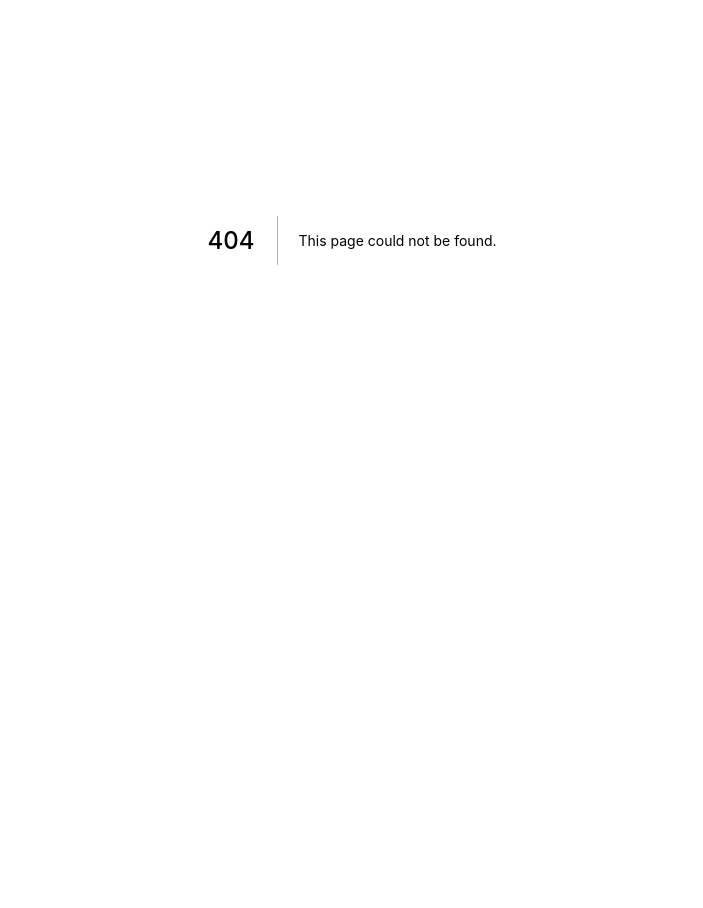
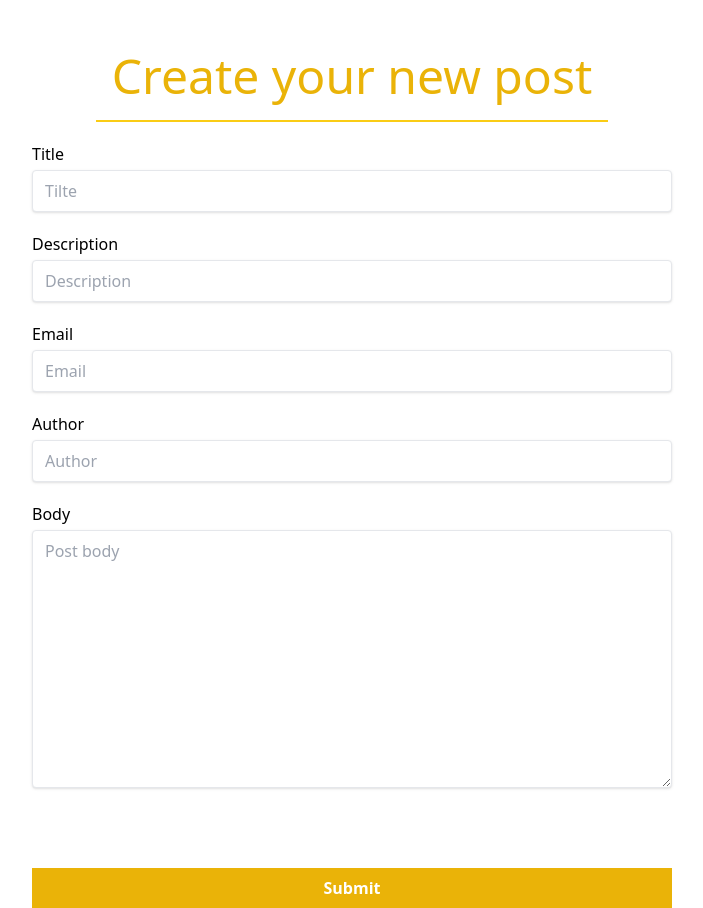
Before and after one commit to jensengbg-michele-carmagnani/medium, a Next.js app: page /createPost in a window 1280 px wide. Before the commit this address had no page. Shown: the part 160-1068 px from the top of the page, without its empty margins (288-991 px from the left). Before the commit the page ends 800 px from the top, so only its background shows below. Built offline with nearby package versions, Linux system fonts and the light colour scheme; no server answers.

Commit message:
working for creating a new Post

```diff
--- a/components/Header.tsx
+++ b/components/Header.tsx
@@ -4,7 +4,7 @@ import { useSession, signIn, signOut, getProviders } from 'next-auth/react';
 
 const Header = () => {
   const { data: session } = useSession();
-  console.log(session);
+
   return (
     <header className="flex justify-between p-5 max-w-7xl ">
       <div className="flex items-center  space-x-5">
--- /dev/null
+++ b/pages/api/createPost.ts
@@ -0,0 +1,37 @@
+// Next.js API route support: https://nextjs.org/docs/api-routes/introduction
+import type { NextApiRequest, NextApiResponse } from 'next';
+
+import sanityClient from '@sanity/client'
+
+const config = {
+  dataset: process.env.NEXT_PUBLIC_SANITY_DATASET || 'production',
+  projectId: process.env.NEXT_PUBLIC_SANITY_PROJECT_ID,
+  useCdn: process.env.NODE_ENV === 'production',
+  token: process.env.SANITY_API_TOKEN,
+};
+
+const client = sanityClient(config);
+
+export default async function createPost(
+  req: NextApiRequest,
+  res: NextApiResponse
+) {
+  const { title, description, email, author, post } = JSON.parse(req.body);
+  console.log('createPost',JSON.parse(req.body))
+  try {
+
+    await client.create({
+      _type: 'document',
+
+      title,
+      description,
+      author,
+      email,
+      post,
+    });
+  } catch (error) {
+    res.status(500).json({ message: `We couldn't create a comment'`, error });
+  }
+  console.log('Comment created');
+  res.status(200).json({ message: 'Comment submitted' });
+}
--- a/pages/create-post/index.tsx
+++ /dev/null
@@ -1,7 +0,0 @@
-import React from 'react';
-
-const index = () => {
-  return <div>create post </div>;
-};
-
-export default index;
--- /dev/null
+++ b/pages/createPost/index.tsx
@@ -0,0 +1,111 @@
+import React, { useState } from 'react';
+import Header from '../../components/Header';
+import { useForm, SubmitHandler } from 'react-hook-form';
+
+interface IFormInput {
+  title: string;
+  description: string;
+  email: string;
+  author: string;
+  post: string;
+}
+const index = () => {
+  const {
+    register,
+    handleSubmit,
+    formState: { errors },
+  } = useForm<IFormInput>();
+  const [submitted, setSubmitted] = useState(true);
+
+  const onSubmit: SubmitHandler<IFormInput> = async (data) => {
+    console.log(data)
+    fetch('/api/createPost', {
+      method: 'POST',
+      body: JSON.stringify(data),
+    })
+      .then((response) => (console.log(response), setSubmitted(true)))
+      .catch((error: any) => (console.log(error), setSubmitted(false)));
+  };
+  return (
+    <main className="max-w-7xl  h-screen  mx-auto  ">
+      <Header />
+      <form
+        onSubmit={handleSubmit(onSubmit)}
+        className=" mx-auto h-full justify-center w-1/2 pt-10  "
+      >
+        <h1 className="text-center text-5xl text-yellow-500">
+          Create your new post
+        </h1>
+        <hr className="max-w-lg my-5 mx-auto border border-yellow-400" />
+
+        <label htmlFor="" className="block mb-5" />
+        <span>Title</span>
+        <input
+          {...register('title', { required: true })}
+          type="text"
+          placeholder="Tilte"
+          className="shadow border rounded py-2 px-3 form-input mt-1 block w-full ring-yellow-500 outline-none focus:ring"
+        />
+
+        <label htmlFor="" className="block mb-5" />
+        <span>Description</span>
+        <input
+          {...register('description', { required: true })}
+          type="text"
+          placeholder="Description"
+          className="shadow border rounded py-2 px-3 form-input mt-1 block w-full ring-yellow-500 outline-none focus:ring"
+        />
+        <label htmlFor="" className="block mb-5" />
+        <span>Email</span>
+        <input
+          {...register('email', { required: true })}
+          type="text"
+          placeholder="Email"
+          className="shadow border rounded py-2 px-3 form-input mt-1 block w-full ring-yellow-500 outline-none focus:ring"
+        />
+
+        <label htmlFor="" className="block mb-5" />
+        <span>Author</span>
+        <input
+          {...register('author', { required: true })}
+          type="text"
+          placeholder="Author"
+          className="shadow border rounded py-2 px-3 form-input mt-1 block w-full ring-yellow-500 outline-none focus:ring"
+        />
+
+        <label htmlFor="" className="block mb-5" />
+        <span>Body</span>
+        <textarea
+          {...register('post', { required: true })}
+          rows={10}
+          placeholder="Post body"
+          className='shadow border rounded py-2 px-3 form-input mt-1 block w-full ring-yellow-500 outline-none focus:ring"'
+        />
+        <div className="flex flex-col p-5">
+          {errors.title && (
+            <p className="text-red-500">- The title is required! </p>
+          )}
+          {errors.email && (
+            <p className="text-red-500">- The email is required! </p>
+          )}
+          {errors.post && (
+            <p className="text-red-500">- The body-post is required! </p>
+          )}
+          {errors.description && (
+            <p className="text-red-500">- The description is required! </p>
+          )}
+          {errors.author && (
+            <p className="text-red-500">- The author is required! </p>
+          )}
+        </div>
+        <input
+          type="submit"
+          className="w-full mt-10 shodow bg-yellow-500 hover:bg-yellow-400 focus:shodow-outline
+          focus:outline-none text-white font-bold py-2 px-4 roudned cursor-pointer "
+        />
+      </form>
+    </main>
+  );
+};
+
+export default index;
--- a/pages/index.tsx
+++ b/pages/index.tsx
@@ -6,13 +6,16 @@ import { Post } from '../Typings';
 import Link from 'next/link';
 import { PlusCircleIcon } from '@heroicons/react/outline';
 interface Props {
-  posts: [Post];
+  posts: [Post]
 }
 
+
+
 export default function Home({ posts }: Props) {
+  console.log('data', posts)
   const { data: session } = useSession();
   return (
-    <div className="max-w-7xl mx-auto">
+    <div className="max-w-7xl mx-auto h-screen">
       <Head>
         <title>Create Next App</title>
         <link rel="icon" href="/favicon.ico" />
@@ -61,14 +64,14 @@ export default function Home({ posts }: Props) {
                   </div>
                   <img
                     className="h-12 y-12 rounded-full"
-                    src={urlFor(post.mainImage).url()!}
+                    src={urlFor(post.author.image).url()!}
                   />
                 </div>
               </div>
             </Link>
           ))}
           {session && (
-            <Link href="/create-post">
+            <Link href="/createPost">
               <div className="flex items-center justify-center border rounded  bg-slate-200 hover:opacity-60 hover:text-blue-700 transition transform duration-200 ease-out">
                 <PlusCircleIcon className="h-28 pointer:cursor" />
               </div>
--- a/pages/post/[slug].tsx
+++ b/pages/post/[slug].tsx
@@ -1,8 +1,8 @@
 import React, { useState } from 'react';
 import { GetStaticProps } from 'next';
 import { Post } from '../../Typings';
+import PortableText from 'react-portable-text';
 import { sanityClient, urlFor } from '../../sanity';
-import PortableText from 'react-portable-text';
 import { useForm, SubmitHandler } from 'react-hook-form';
 import Header from '../../components/Header';
 
@@ -41,7 +41,7 @@ const Post = ({ post }: Props) => {
     <main>
       <Header />
       <img
-        className="w-full h-40 object-cover"
+        className="w-2/3 h-64 object-cover m-auto"
         src={urlFor(post.mainImage).url()!}
         alt=""
       />
@@ -56,8 +56,8 @@ const Post = ({ post }: Props) => {
               alt=""
             />
           </figure>
-          <p className="font-extralight text-sm">
-            Blog post by{' '}
+          <p className="font-extralight text-sm ">
+            <span className="block">Blog post by </span>
             <span className="font-thin text-green-600">
               {post.author.name}{' '}
             </span>{' '}
@@ -160,14 +160,16 @@ const Post = ({ post }: Props) => {
         </form>
       )}
       {/* comments */}
-      <div className='flext flex-col p-10 max-w-3xl mx-auto shadow-yellow-400 shadow space-y-2 mb-9'>
-        <h3 className='text-4xl'>Comments</h3>
-        <hr className='pb-2'/>
+      <div className="flext flex-col p-10 max-w-3xl mx-auto shadow-yellow-400 shadow space-y-2 mb-9">
+        <h3 className="text-4xl">Comments</h3>
+        <hr className="pb-2" />
         {post.comments.map((comment) => (
           <div key={comment._id} className="py-2 px-3   ">
-            <p className=''>
-              <span className="text-yellow-500 relative right-3">{comment.name}</span>:
-              <span>{comment.comment}</span>
+            <p className="">
+              <span className="text-yellow-500 relative right-3">
+                {comment.name}
+              </span>
+              :<span>{comment.comment}</span>
             </p>
           </div>
         ))}
```
